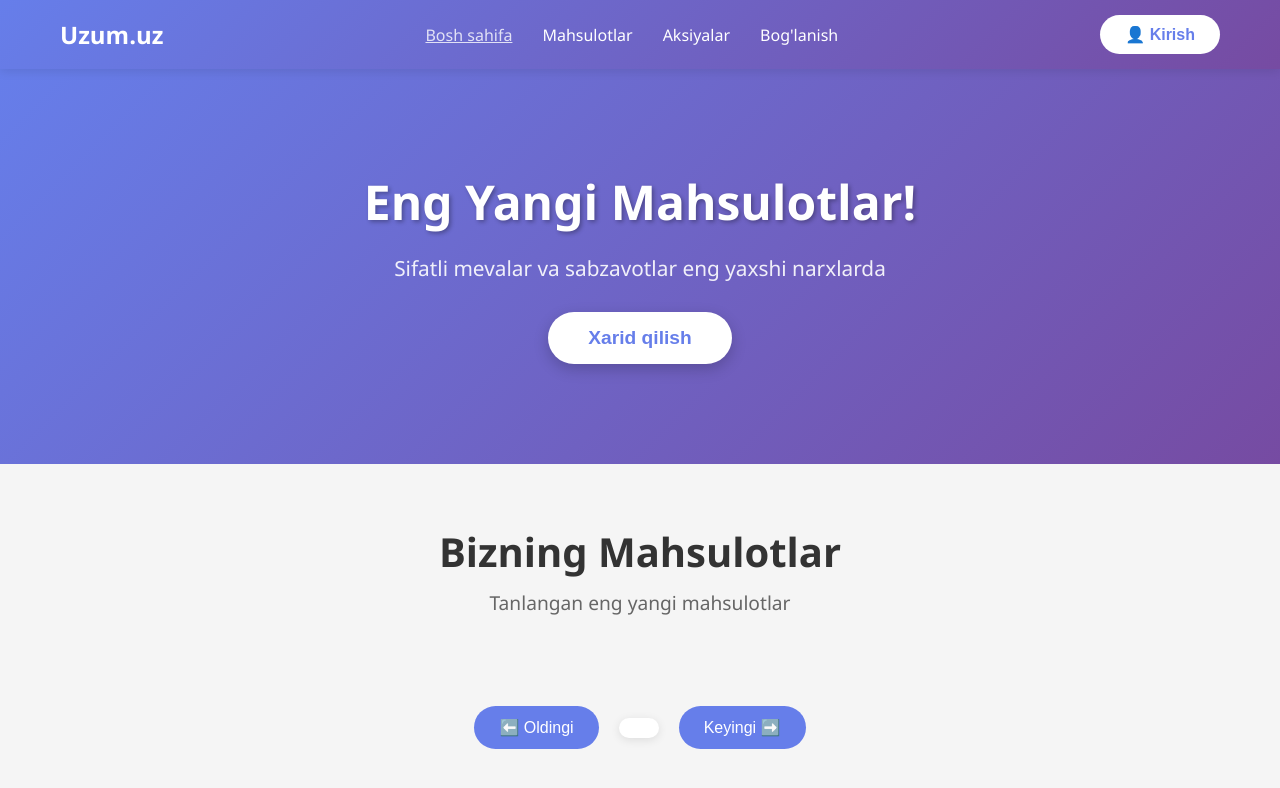
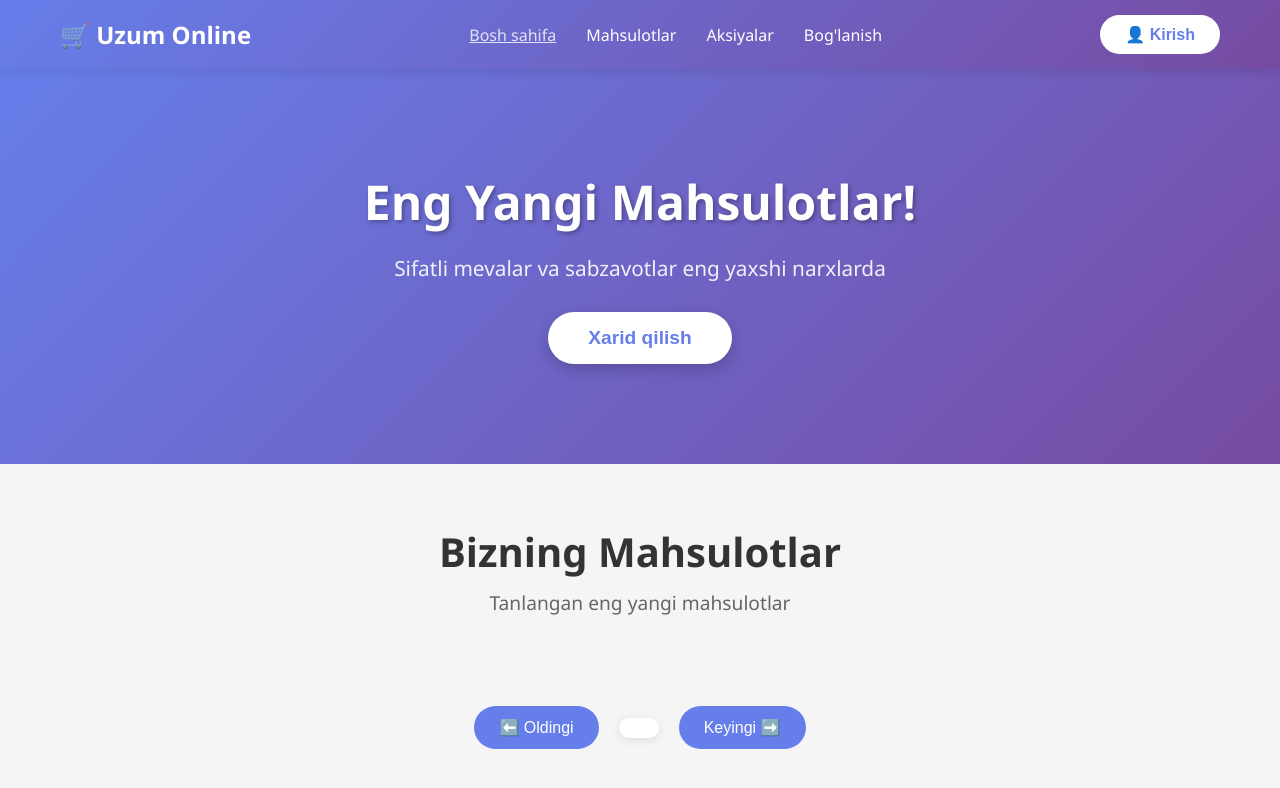
Before and after one commit to Asomiddin1/uzum-online, a website: page public/index.html in a window 1280 px wide. Drawn offline with Linux system fonts and the light colour scheme; no server answers.

Commit message:
chore: Loyiha nomini Uzum Online ga o'zgartirish
- index.html va profile.html navbar logolarini yangilandi
- package.json loyiha nomi va tavsifi o'zgartirildi
- Branding: MEGA DO'KON -> Uzum Online
- Emoji o'zgarishi: 🛍️ -> 🛒

```diff
--- a/package.json
+++ b/package.json
@@ -1,6 +1,7 @@
 {
-  "name": "my-express-app",
+  "name": "uzum-online",
   "version": "1.0.0",
+  "description": "Uzum Online - Zamonaviy onlayn do'kon platformasi",
   "main": "server.js",
   "scripts": {
     "start": "node server.js",
--- a/public/index.html
+++ b/public/index.html
@@ -3,7 +3,7 @@
 <head>
     <meta charset="UTF-8">
     <meta name="viewport" content="width=device-width, initial-scale=1.0">
-    <title>Online Do'kon</title>
+    <title>Uzum Online - Onlayn Do'kon</title>
     <link rel="stylesheet" href="style.css">
 </head>
 <body>
@@ -11,7 +11,7 @@
     <nav class="navbar">
         <div class="nav-container">
             <div class="nav-logo">
-                <h2>Uzum.uz</h2>
+                <h2>🛒 Uzum Online</h2>
             </div>
             <ul class="nav-menu">
                 <li><a href="#" class="nav-link active">Bosh sahifa</a></li>
```
Also changed, not shown: public/profile.html (+2 -2 lines).
